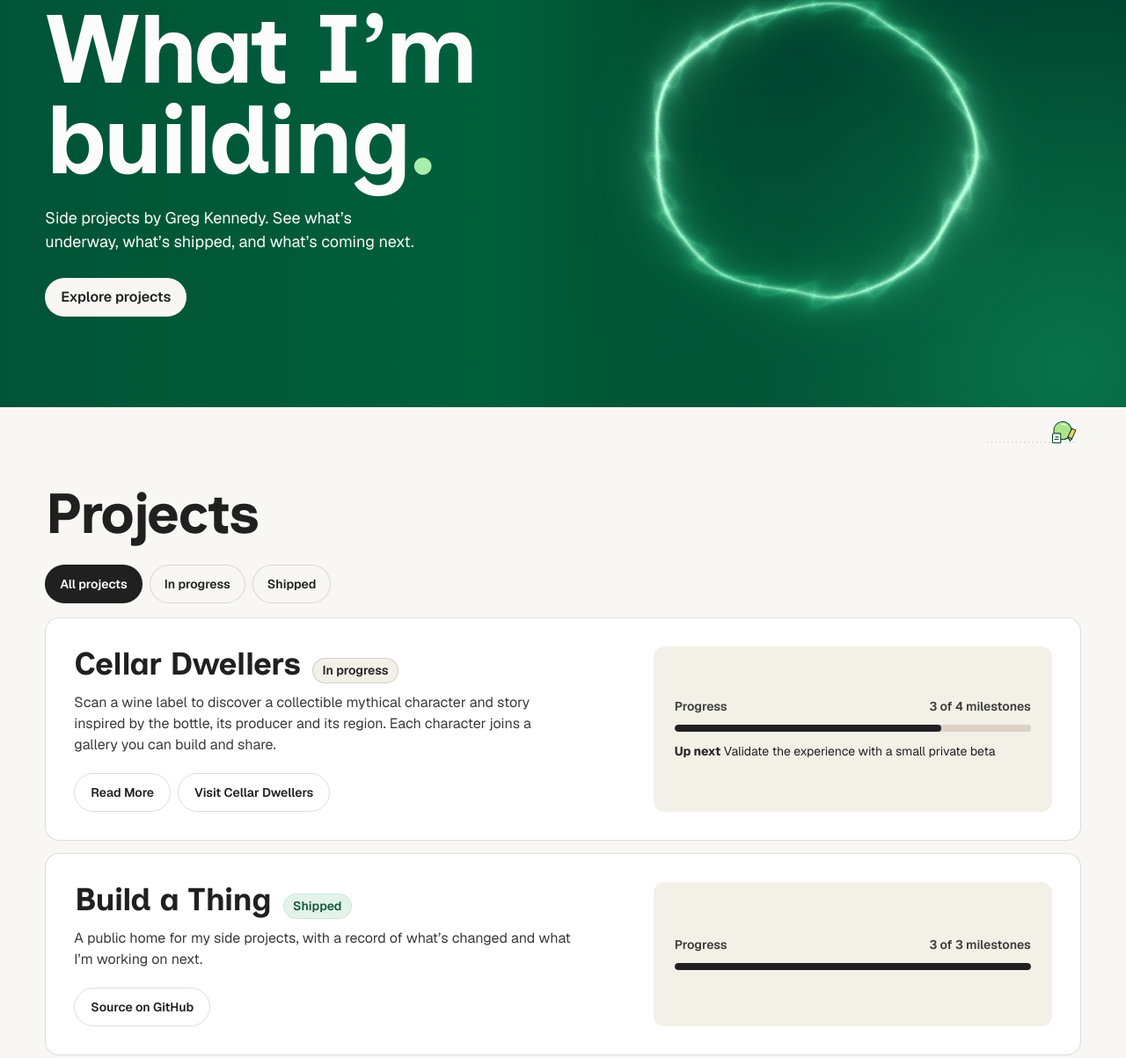
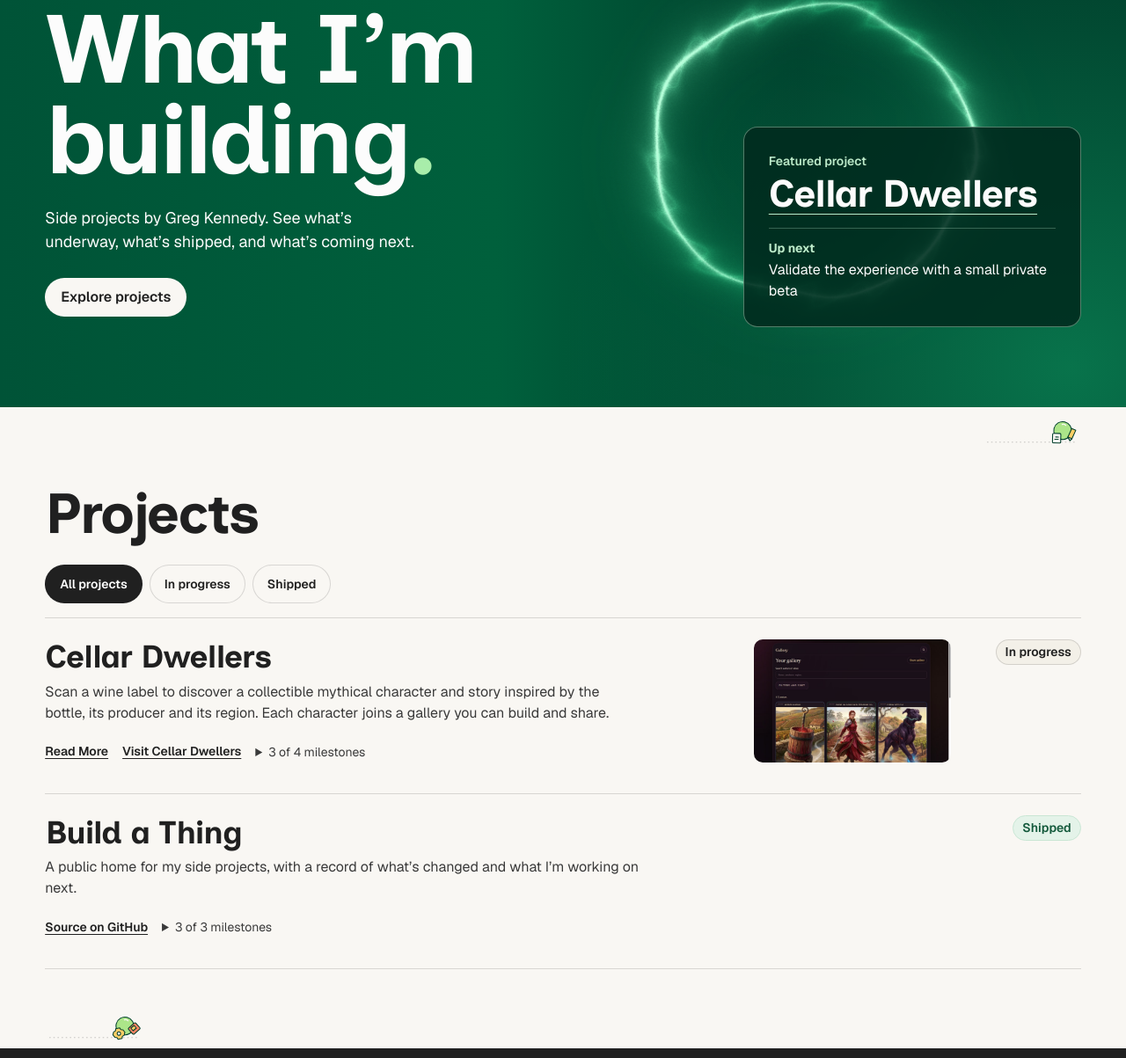
Before and after one commit to gkennedy1/build-a-thing, a plain HTML site: page docs/index.html in a window 1280 px wide. Shown: the part 169-1372 px from the top of the page at 88% size. Drawn offline with Linux system fonts and the light colour scheme.

Commit message:
ui updates

```diff
--- a/docs/hero-halo.js
+++ b/docs/hero-halo.js
@@ -4,7 +4,7 @@
 
   const canvas = halo.querySelector('canvas');
   const reducedMotion = matchMedia('(prefers-reduced-motion: reduce)');
-  // Let the ambient motion settle while keeping the halo responsive to the cursor.
+  // Let the ambient motion settle while keeping the halo responsive to input.
   const ambientSeconds = 4.2;
   let render;
   let visible = false;
@@ -66,8 +66,8 @@
     sync();
   }
 
-  halo.parentElement.addEventListener('pointermove', event => {
-    if (event.pointerType === 'touch' || !shouldRender()) return;
+  function respondToPointer(event) {
+    if (!shouldRender() || (event.pointerType === 'touch' && !event.isPrimary)) return;
     const { left, top, width, height } = halo.getBoundingClientRect();
     const x = (event.clientX - left - width * 0.52) / height;
     const y = (top + height * 0.48 - event.clientY) / height;
@@ -76,8 +76,20 @@
     pointerAngle = Math.atan2(y, x);
     pointerExpiry = performance.now() + 700;
     sync();
+  }
+
+  const hero = halo.parentElement;
+  hero.addEventListener('pointermove', respondToPointer);
+  hero.addEventListener('pointerdown', event => {
+    if (event.pointerType === 'touch') respondToPointer(event);
   });
-  halo.parentElement.addEventListener('pointerleave', () => { pointerEnergy = 0; });
+  hero.addEventListener('pointerleave', event => {
+    // A tap also emits pointerleave. Give its shimmer time to play.
+    if (event.pointerType !== 'touch') pointerEnergy = 0;
+  });
+  hero.addEventListener('pointercancel', event => {
+    if (event.isPrimary) pointerEnergy = 0;
+  });
   canvas.addEventListener('webglcontextlost', event => {
     event.preventDefault();
     cancelAnimationFrame(request);
--- a/docs/index.html
+++ b/docs/index.html
@@ -7,9 +7,9 @@
   <meta name="theme-color" content="#f9f7f3">
   <title>Build a Thing — Greg Kennedy</title>
   <link rel="icon" type="image/svg+xml" href="./project-roll.svg">
-  <link rel="stylesheet" href="./styles.css?v=9">
+  <link rel="stylesheet" href="./styles.css?v=10">
   <script src="./projects.js?v=5" defer></script>
-  <script src="./site.js?v=5" defer></script>
+  <script src="./site.js?v=7" defer></script>
   <script src="./hero-halo.js" defer></script>
   <script src="./roll-scenes.js" defer></script>
 </head>
@@ -32,6 +32,7 @@
           <p>Side projects by Greg Kennedy. See what’s underway, what’s shipped, and what’s coming next.</p>
           <a class="intro-link" href="#projects">Explore projects</a>
         </div>
+        <aside class="featured-project" aria-labelledby="featured-title" hidden></aside>
       </div>
     </section>
 
--- a/docs/site.js
+++ b/docs/site.js
@@ -25,48 +25,79 @@ function renderLinks(links, container) {
   }
 }
 
+function projectDetailsUrl(project) {
+  if (project.pitch?.length || project.screenshots?.length) {
+    return `./project.html?id=${encodeURIComponent(project.slug ?? project.id)}`;
+  }
+}
+
+function renderFeaturedProject() {
+  const project = projects.find(project => project.id === 'cellar-dweller');
+  if (!project) return;
+
+  const featured = document.querySelector('.featured-project');
+  const title = element('h2');
+  title.id = 'featured-title';
+  const link = element('a', project.name);
+  link.href = projectDetailsUrl(project) ?? `#${project.id}`;
+  title.append(link);
+  featured.append(element('p', 'Featured project', 'featured-label'), title);
+
+  const next = project.milestones.find(milestone => !milestone.done);
+  if (next) {
+    const milestone = element('p', undefined, 'featured-milestone');
+    milestone.append(element('strong', 'Up next'), ` ${next.label}`);
+    featured.append(milestone);
+  }
+  featured.hidden = false;
+}
+
 function renderProject(project) {
   const article = element('article', undefined, 'project');
   article.id = project.id;
-  const header = element('div', undefined, 'project-heading');
-  header.append(element('h3', project.name));
-  header.append(element('span', statuses[project.status], `status ${project.status}`));
   const body = element('div', undefined, 'project-body');
-  body.append(header, element('p', project.description));
-  article.append(body);
+  body.append(element('h3', project.name), element('p', project.description));
+  article.append(body, element('span', statuses[project.status], `status ${project.status}`));
 
+  const screenshot = project.screenshots?.[0];
+  if (screenshot) {
+    const image = element('img', undefined, 'project-preview');
+    image.src = screenshot.src;
+    image.alt = screenshot.alt;
+    image.width = screenshot.width;
+    image.height = screenshot.height;
+    image.loading = 'lazy';
+    article.append(image);
+  }
+
+  const actions = element('div', undefined, 'project-actions');
+  const projectLinks = [...project.links];
+  const detailsUrl = projectDetailsUrl(project);
+  if (detailsUrl) projectLinks.unshift({ label: 'Read More', url: detailsUrl });
+  if (projectLinks.length) {
+    const links = element('div', undefined, 'project-links');
+    renderLinks(projectLinks, links);
+    actions.append(links);
+  }
   if (project.milestones.length) {
     const completed = project.milestones.filter(milestone => milestone.done).length;
     const total = project.milestones.length;
-    const progress = element('div', undefined, 'project-progress');
-    const label = element('div', undefined, 'progress-label');
-    label.append(element('span', 'Progress'), element('span', `${completed} of ${total} milestones`));
+    const progress = element('details', undefined, 'project-progress');
+    const summary = element('summary', `${completed} of ${total} milestones`);
     const bar = element('progress');
     bar.max = total;
     bar.value = completed;
     bar.setAttribute('aria-label', `${project.name} milestones completed`);
-    progress.append(label, bar);
+    progress.append(summary, bar);
     const next = project.milestones.find(milestone => !milestone.done);
     if (next) {
       const nextStep = element('p', undefined, 'next-step');
       nextStep.append(element('strong', 'Up next'), ` ${next.label}`);
       progress.append(nextStep);
     }
-    article.append(progress);
+    actions.append(progress);
   }
-
-  const projectLinks = [...project.links];
-  if (project.pitch?.length || project.screenshots?.length) {
-    projectLinks.unshift({
-      label: 'Read More',
-      url: `./project.html?id=${encodeURIComponent(project.slug ?? project.id)}`,
-    });
-  }
-  if (projectLinks.length) {
-    const links = element('div', undefined, 'project-links');
-    renderLinks(projectLinks, links);
-    body.append(links);
-  }
+  if (actions.childElementCount) body.append(actions);
   return article;
 }
 
@@ -89,17 +120,28 @@ function renderUpdates() {
     day: 'numeric', month: 'short', year: 'numeric', timeZone: 'UTC',
   });
 
+  const groups = new Map();
   for (const update of updates.slice(0, 5)) {
+    if (!groups.has(update.date)) groups.set(update.date, []);
+    groups.get(update.date).push(update);
+  }
+  for (const [day, dayUpdates] of groups) {
+    const group = element('li', undefined, 'update-day');
+    const date = element('time', formatDate.format(new Date(day)));
+    date.dateTime = day;
+    const entries = element('ul', undefined, 'update-entries');
+    for (const update of dayUpdates) {
       const item = element('li');
-    const date = element('time', formatDate.format(new Date(update.date)));
-    date.dateTime = update.date;
       const title = element('a', update.project.name);
       title.href = `#${update.project.id}`;
       title.addEventListener('click', () => {
         if (!document.getElementById(update.project.id)) renderProjects();
       });
-    item.append(date, title, element('p', update.text));
-    updateList.append(item);
+      item.append(title, element('p', update.text));
+      entries.append(item);
+    }
+    group.append(date, entries);
+    updateList.append(group);
   }
 
   if (!updates.length) updateList.append(element('li', 'No updates yet.', 'muted'));
@@ -123,6 +165,7 @@ function renderHome() {
     }
     filters.hidden = false;
   }
+  renderFeaturedProject();
   renderProjects();
   renderUpdates();
 }
--- a/docs/styles.css
+++ b/docs/styles.css
@@ -118,7 +118,8 @@ a { color: inherit; text-underline-offset: .19em; }
 .intro-layout {
   position: relative;
   display: grid;
-  grid-template-columns: 1.65fr 1fr;
+  grid-template-columns: minmax(0, 1.45fr) minmax(0, 1fr);
+  gap: clamp(1.5rem, 4vw, 4rem);
   align-items: center;
   min-block-size: clamp(27rem, 43vw, 39rem);
   padding-block: clamp(3.75rem, 8vw, 7.5rem);
@@ -131,7 +132,7 @@ a { color: inherit; text-underline-offset: .19em; }
   letter-spacing: -.027em;
 }
 .intro h1 span { color: #a8edaa; }
-.intro p { max-inline-size: 36ch; margin-block-start: 24px; font-size: clamp(1rem, 1.7vw, 1.125rem); }
+.intro-copy p { max-inline-size: 36ch; margin-block-start: 24px; font-size: clamp(1rem, 1.7vw, 1.125rem); }
 .intro-link, .project-links a {
   display: inline-flex;
   align-items: center;
@@ -170,6 +171,25 @@ a { color: inherit; text-underline-offset: .19em; }
 .hero-halo[data-animated] canvas { opacity: 1; }
 .hero-halo[data-animated]::before { opacity: 0; }
 
+.featured-project {
+  align-self: end;
+  justify-self: end;
+  width: min(100%, 24rem);
+  margin-block-end: -.75rem;
+  padding: clamp(1rem, 2.5vw, 1.75rem);
+  border: 1px solid rgb(220 255 225 / 38%);
+  border-radius: 16px;
+  background: rgb(0 43 30 / 88%);
+  overflow-wrap: anywhere;
+}
+
+.featured-label { color: #bceac9; font-size: .875rem; font-weight: 600; }
+.featured-project h2 { margin-block-start: 4px; font: 700 clamp(1.7rem, 3.4vw, 2.7rem)/1.05 var(--heading); letter-spacing: -.025em; }
+.featured-project h2 a { text-decoration-color: #bceac9; text-decoration-thickness: 1px; }
+.featured-project h2 a:hover { color: #bceac9; }
+.featured-milestone { margin-block-start: 16px; padding-block-start: 12px; border-block-start: 1px solid rgb(220 255 225 / 25%); }
+.featured-milestone strong { display: block; margin-block-end: 2px; color: #bceac9; font-size: .875rem; }
+
 .projects { padding-block: clamp(3.5rem, 7vw, 6rem); }
 .section-title {
   font: 700 clamp(2.6rem, 5vw, 4.5rem)/1 var(--heading);
@@ -178,23 +198,33 @@ a { color: inherit; text-underline-offset: .19em; }
 }
 
 .projects .section-title { margin-block-end: 26px; }
-#project-list { display: grid; gap: 14px; }
+#project-list { border-block-start: 1px solid var(--line); }
 .project {
   display: grid;
-  grid-template-columns: minmax(0, 1.4fr) minmax(0, 1fr);
-  gap: 24px;
-  align-items: stretch;
-  padding: clamp(18px, 3vw, 32px);
-  border: 1px solid var(--line);
-  border-radius: 16px;
-  background: var(--paper);
+  grid-template-columns: minmax(0, 1fr) min(20vw, 14rem) 7rem;
+  grid-template-areas: 'body preview status';
+  gap: clamp(12px, 3vw, 36px);
+  align-items: start;
+  padding-block: 24px;
+  border-block-end: 1px solid var(--line);
   overflow-wrap: anywhere;
 }
 
-.project-body:only-child { grid-column: 1 / -1; }
-.project-heading { display: flex; align-items: baseline; flex-wrap: wrap; gap: 8px 14px; }
-.project-heading h3 { font: 700 clamp(1.6rem, 3vw, 2.25rem)/1.1 var(--heading); letter-spacing: -.02em; }
-.project-body > p { color: var(--body); max-inline-size: 54ch; margin-block-start: 10px; }
+.project-body { grid-area: body; }
+.project-body h3 { font: 700 clamp(1.6rem, 3vw, 2.25rem)/1.1 var(--heading); letter-spacing: -.02em; }
+.project-body > p { color: var(--body); max-inline-size: 64ch; margin-block-start: 8px; }
+.project > .status { grid-area: status; justify-self: end; }
+.project-preview {
+  grid-area: preview;
+  display: block;
+  inline-size: 100%;
+  block-size: auto;
+  aspect-ratio: 16 / 10;
+  object-fit: cover;
+  object-position: center top;
+  border-radius: 10px;
+  background: var(--bone);
+}
 .status {
   border: 1px solid var(--line);
   border-radius: 999px;
@@ -207,25 +237,10 @@ a { color: inherit; text-underline-offset: .19em; }
 .status.shipped { color: #145a3c; background: #e4f3e9; border-color: #c9e6d4; }
 .status.in-progress { background: var(--bone); }
 .status.paused { color: #4d4d4d; background: #eee; }
-.project-progress {
-  display: grid;
-  align-content: center;
-  align-self: stretch;
-  background: var(--bone);
-  border-radius: 12px;
-  padding: 18px clamp(14px, 3vw, 24px);
-}
-
-.progress-label {
-  display: flex;
-  justify-content: space-between;
-  flex-wrap: wrap;
-  gap: 4px 12px;
-  color: var(--body);
-  font-size: .875rem;
-  font-weight: 600;
-  font-variant-numeric: tabular-nums;
-}
+.project-actions { display: flex; flex-wrap: wrap; align-items: start; gap: 0 16px; margin-block-start: 10px; }
+.project-progress { max-inline-size: 36ch; color: var(--body); font-size: .875rem; }
+.project-progress summary { width: fit-content; padding-block: 12px; font-variant-numeric: tabular-nums; cursor: pointer; }
+.project-progress summary:hover { color: var(--ink); text-decoration: underline; }
 
 progress {
   display: block;
@@ -248,6 +263,9 @@ progress::-moz-progress-bar { background: var(--ink); border-radius: 999px; }
 .project-links[hidden] { display: none; }
 .project-links a { border: 1px solid var(--line); font-size: .875rem; }
 .project-links a:hover { background: var(--bone); }
+.project-actions .project-links { gap: 0 16px; margin-block-start: 0; }
+.project-actions a { padding-inline: 0; border: 0; border-radius: 0; text-decoration: underline; }
+.project-actions a:hover { background: none; color: var(--hero-green); }
 .filters { display: flex; flex-wrap: wrap; gap: 8px; margin-block-end: 16px; }
 .filters[hidden] { display: none; }
 .filters button {
@@ -277,11 +295,13 @@ progress::-moz-progress-bar { background: var(--ink); border-radius: 999px; }
 }
 
 .updates h2 { max-inline-size: 8ch; text-wrap: initial; }
-.updates ol { list-style: none; margin: 0; padding: 0; border-block-start: 1px solid rgb(252 252 252 / 22%); }
-.updates li {
+.updates ol, .update-entries { list-style: none; margin: 0; padding: 0; }
+.updates ol { border-block-start: 1px solid rgb(252 252 252 / 22%); }
+.updates ol > .muted { padding-block: 16px; }
+.update-day {
   display: grid;
   grid-template-columns: 7rem minmax(0, 1fr);
-  gap: 2px 16px;
+  gap: 8px 16px;
   align-items: baseline;
   padding-block: 16px;
   overflow-wrap: anywhere;
@@ -292,7 +312,7 @@ progress::-moz-progress-bar { background: var(--ink); border-radius: 999px; }
 .updates time { font-size: .875rem; font-variant-numeric: tabular-nums; }
 .updates a { justify-self: start; font-weight: 600; }
 .updates a:hover, .site-footer a:hover { color: var(--paper); }
-.updates li p { grid-column: 2; }
+.update-entries { display: grid; gap: 14px; }
 .site-footer { background: #000; color: #c9c9c9; font-size: .875rem; }
 .footer-layout { display: flex; justify-content: space-between; align-items: center; flex-wrap: wrap; gap: 0 16px; padding-block: 18px; }
 .site-footer a { display: inline-flex; min-block-size: 44px; align-items: center; }
@@ -332,16 +352,29 @@ progress::-moz-progress-bar { background: var(--ink); border-radius: 999px; }
       radial-gradient(ellipse 40% 35% at 100% 100%, #008c5a, transparent 100%),
       linear-gradient(175deg, #005337 0%, #00603c 66%, #00452f 100%);
   }
-  .intro-layout { display: block; min-block-size: 0; }
-  .hero-halo { inset: auto 0 0 auto; width: clamp(8rem, 35vw, 15rem); height: clamp(7rem, 31vw, 13rem); }
+  .intro-layout { grid-template-columns: minmax(0, 1fr); min-block-size: 0; }
+  .hero-halo { inset: 4rem -1.5rem auto auto; width: clamp(8rem, 35vw, 15rem); height: clamp(7rem, 31vw, 13rem); }
   .intro-copy { max-inline-size: 100%; }
-  .intro p { max-inline-size: 30ch; }
-  .project, .updates-layout, .detail-section { grid-template-columns: minmax(0, 1fr); }
+  .intro-copy p { max-inline-size: 30ch; }
+  .featured-project { justify-self: start; margin-block-end: 0; }
+  .project {
+    grid-template-columns: minmax(0, 1fr) auto;
+    grid-template-areas: 'status status' 'body preview';
+  }
+  .project > .status { justify-self: start; }
+  .project-preview { inline-size: clamp(6rem, 25vw, 11rem); }
+  .updates-layout, .detail-section { grid-template-columns: minmax(0, 1fr); }
   .updates h2 { max-inline-size: none; }
 }
 
 @media (max-width: 520px) {
-  .intro p { max-inline-size: 32ch; }
+  .intro-copy p { max-inline-size: 32ch; }
+  .project {
+    grid-template-columns: minmax(0, 1fr);
+    grid-template-areas: 'status' 'body' 'preview';
+    row-gap: 12px;
+  }
+  .project-preview { inline-size: 8rem; }
 }
 
 @media (max-width: 420px) {
@@ -351,7 +384,6 @@ progress::-moz-progress-bar { background: var(--ink); border-radius: 999px; }
   .site-header nav { gap: 2px; }
   .wordmark { font-size: 1.125rem; gap: 6px; }
   .intro h1 { font-size: clamp(3rem, 14vw, 3.6rem); }
-  .updates li { grid-template-columns: minmax(0, 1fr); gap: 4px; }
-  .updates li p { grid-column: auto; }
+  .update-day { grid-template-columns: minmax(0, 1fr); }
   .updates a { display: inline-grid; align-items: center; min-block-size: 44px; }
 }
```
Lines whose indentation alone changed are shown as unchanged.
